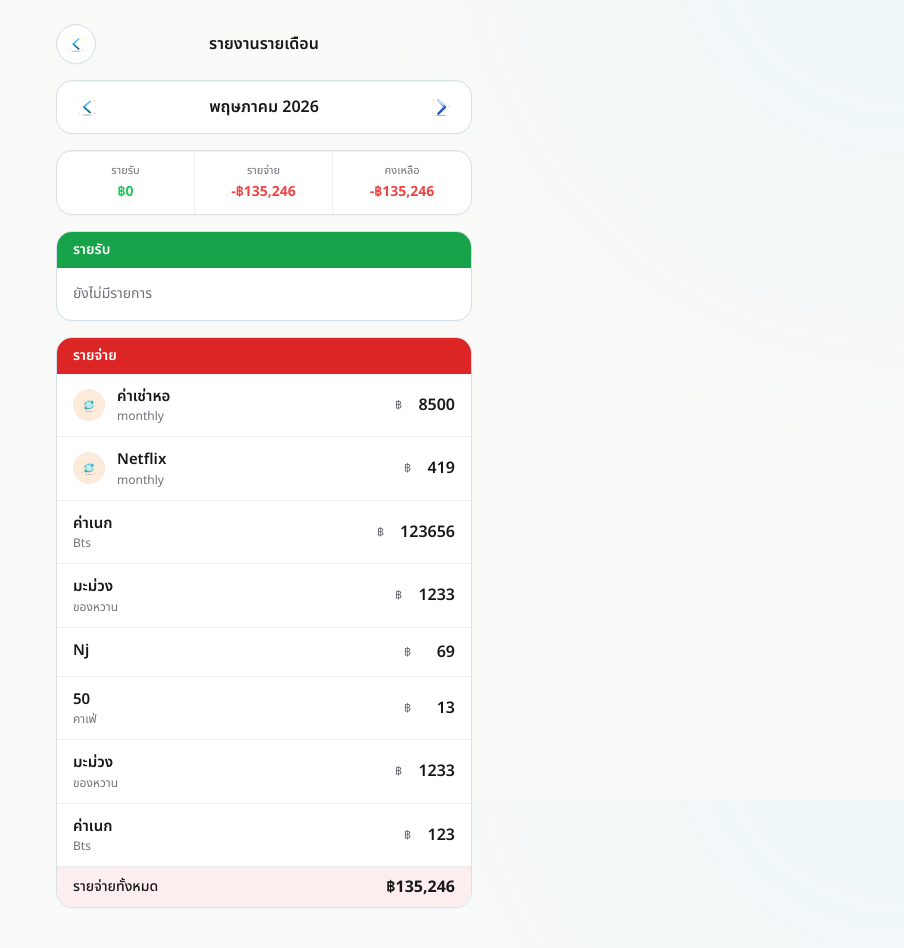
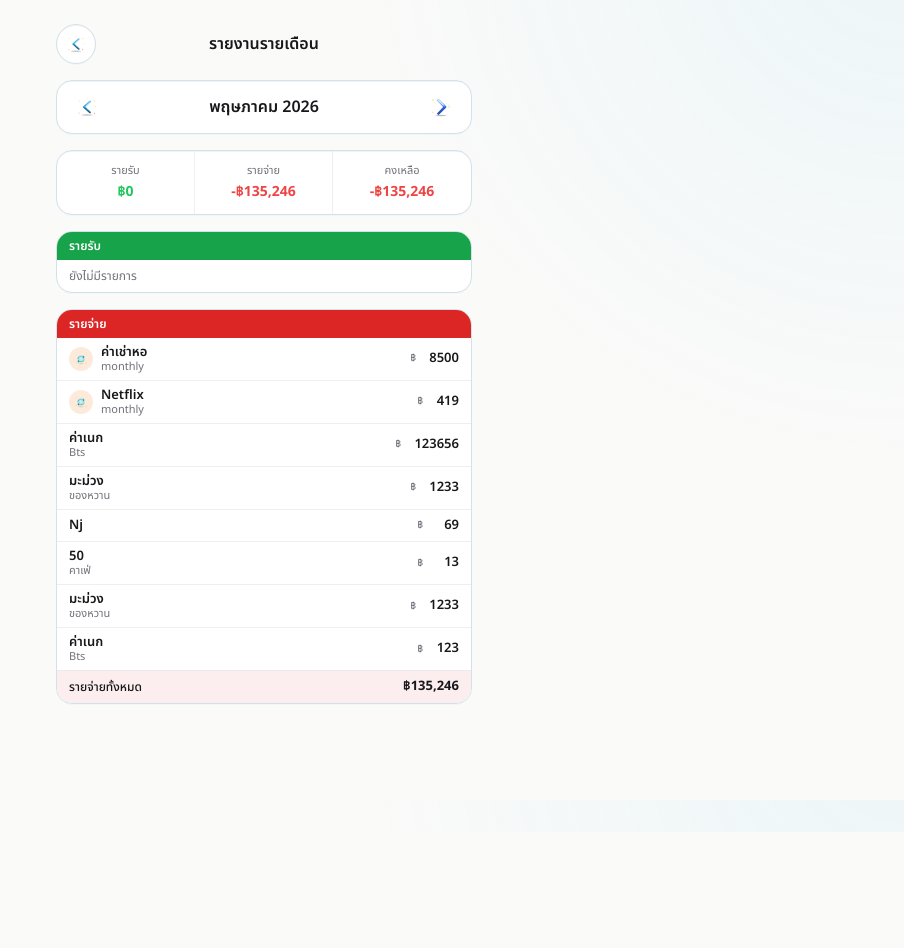
Before and after one commit to Chinnakrit05/jaitang, a Next.js app in the folder app/: page /reports-preview in a window 1280 px wide. Shown: the top 948 px of the page, without its empty margins (376-1280 px from the left). After the commit the page ends 832 px from the top, so only its background shows below. Built offline with nearby package versions, Linux system fonts and the light colour scheme; no server answers.

Commit message:
Reports: tighter rows + smaller text to fit more entries

```diff
--- a/app/src/app/(app)/reports/inline-amount.tsx
+++ b/app/src/app/(app)/reports/inline-amount.tsx
@@ -77,7 +77,7 @@ export function InlineAmount({
         }}
         size={Math.max(3, value.length)}
         className={cn(
-          "bg-transparent text-right font-semibold tabular-nums focus:outline-none focus:bg-(--card) focus:px-1 focus:rounded transition",
+          "bg-transparent text-right font-semibold tabular-nums text-[13px] focus:outline-none focus:bg-(--card) focus:px-1 focus:rounded transition",
           error ? "text-(--expense)" : "text-(--foreground)"
         )}
       />
--- a/app/src/app/(app)/reports/page.tsx
+++ b/app/src/app/(app)/reports/page.tsx
@@ -224,14 +224,14 @@ function ReportSection({
   return (
     <section className="rounded-2xl border border-(--border) overflow-hidden bg-(--card)">
       <header
-        className="px-4 py-2 text-white font-semibold text-sm"
+        className="px-3 py-1.5 text-white font-semibold text-xs"
         style={{ background: headerColor }}
       >
         {title}
       </header>
 
       {isEmpty ? (
-        <p className="px-4 py-4 text-sm text-(--muted)">{emptyLabel}</p>
+        <p className="px-3 py-2 text-xs text-(--muted)">{emptyLabel}</p>
       ) : (
         <ul className="divide-y divide-(--border)/60">
           {/* Recurring rules first — surfaces the "expected" line items
@@ -248,13 +248,13 @@ function ReportSection({
 
       {!isEmpty && (
         <div
-          className="px-4 py-2 flex items-center justify-between border-t border-(--border)/60"
+          className="px-3 py-1.5 flex items-center justify-between border-t border-(--border)/60"
           style={{
             background: `color-mix(in srgb, ${headerColor} 8%, var(--card))`,
           }}
         >
-          <span className="text-sm font-medium">{totalLabel}</span>
-          <span className="font-bold tabular-nums">
+          <span className="text-xs font-medium">{totalLabel}</span>
+          <span className="font-bold tabular-nums text-[13px]">
             {currency === "THB" ? "฿" : currency}
             {Math.round(total).toLocaleString()}
           </span>
@@ -279,10 +279,10 @@ function TxRow({ tx, currency }: { tx: Tx; currency: string }) {
   }
 
   return (
-    <li className="flex items-center gap-3 px-4 py-3">
+    <li className="flex items-center gap-2 px-3 py-1.5">
       <div className="flex-1 min-w-0">
-        <p className="font-semibold text-[15px] truncate">{primary}</p>
-        {sub && <p className="text-xs text-(--muted) truncate">{sub}</p>}
+        <p className="font-semibold text-[13px] leading-tight truncate">{primary}</p>
+        {sub && <p className="text-[11px] text-(--muted) leading-tight truncate">{sub}</p>}
       </div>
       <InlineAmount
         initial={tx.amount}
@@ -305,20 +305,20 @@ function RuleRow({ rule, currency }: { rule: Rule; currency: string }) {
   }
 
   return (
-    <li className="flex items-center gap-3 px-4 py-3">
+    <li className="flex items-center gap-2 px-3 py-1.5">
       <span
-        className="h-8 w-8 rounded-full flex items-center justify-center shrink-0"
+        className="h-6 w-6 rounded-full flex items-center justify-center shrink-0"
         style={{
           background: "color-mix(in srgb, #F9D5B4 50%, var(--card))",
         }}
         title="recurring"
         aria-label="recurring"
       >
-        <EmojiOrIcon value={rule.category?.icon} fallback="recurring" size={16} />
+        <EmojiOrIcon value={rule.category?.icon} fallback="recurring" size={12} />
       </span>
       <div className="flex-1 min-w-0">
-        <p className="font-semibold text-[15px] truncate">{primary}</p>
-        <p className="text-xs text-(--muted) truncate">
+        <p className="font-semibold text-[13px] leading-tight truncate">{primary}</p>
+        <p className="text-[11px] text-(--muted) leading-tight truncate">
           {sub || rule.period}
         </p>
       </div>
--- a/app/src/app/reports-preview/page.tsx
+++ b/app/src/app/reports-preview/page.tsx
@@ -174,13 +174,13 @@ function ReportSection({
   return (
     <section className="rounded-2xl border border-(--border) overflow-hidden bg-(--card)">
       <header
-        className="px-4 py-2 text-white font-semibold text-sm"
+        className="px-3 py-1.5 text-white font-semibold text-xs"
         style={{ background: headerColor }}
       >
         {title}
       </header>
       {isEmpty ? (
-        <p className="px-4 py-4 text-sm text-(--muted)">{emptyLabel}</p>
+        <p className="px-3 py-2 text-xs text-(--muted)">{emptyLabel}</p>
       ) : (
         <ul className="divide-y divide-(--border)/60">
           {rules.map((r) => (
@@ -193,13 +193,13 @@ function ReportSection({
       )}
       {!isEmpty && (
         <div
-          className="px-4 py-2 flex items-center justify-between border-t border-(--border)/60"
+          className="px-3 py-1.5 flex items-center justify-between border-t border-(--border)/60"
           style={{
             background: `color-mix(in srgb, ${headerColor} 8%, var(--card))`,
           }}
         >
-          <span className="text-sm font-medium">{totalLabel}</span>
-          <span className="font-bold tabular-nums">
+          <span className="text-xs font-medium">{totalLabel}</span>
+          <span className="font-bold tabular-nums text-[13px]">
             ฿{Math.round(total).toLocaleString()}
           </span>
         </div>
@@ -211,32 +211,32 @@ function ReportSection({
 function PreviewRow({ row, recurring }: { row: Row; recurring?: boolean }) {
   const [v, setV] = useState(String(row.amount));
   return (
-    <li className="flex items-center gap-3 px-4 py-3">
+    <li className="flex items-center gap-2 px-3 py-1.5">
       {recurring && (
         <span
-          className="h-8 w-8 rounded-full flex items-center justify-center shrink-0"
+          className="h-6 w-6 rounded-full flex items-center justify-center shrink-0"
           style={{
             background: "color-mix(in srgb, #F9D5B4 50%, var(--card))",
           }}
         >
-          <EmojiOrIcon value={null} fallback="recurring" size={16} />
+          <EmojiOrIcon value={null} fallback="recurring" size={12} />
         </span>
       )}
       <div className="flex-1 min-w-0">
-        <p className="font-semibold text-[15px] truncate">{row.primary}</p>
+        <p className="font-semibold text-[13px] leading-tight truncate">{row.primary}</p>
         {row.sub && (
-          <p className="text-xs text-(--muted) truncate">{row.sub}</p>
+          <p className="text-[11px] text-(--muted) leading-tight truncate">{row.sub}</p>
         )}
       </div>
       <span className="inline-flex items-center gap-0.5 tabular-nums">
-        <span className="text-(--muted) text-xs">฿</span>
+        <span className="text-(--muted) text-[10px]">฿</span>
         <input
           type="text"
           inputMode="decimal"
           value={v}
           onChange={(e) => setV(e.target.value.replace(/[^\d.]/g, ""))}
           size={Math.max(3, v.length)}
-          className="bg-transparent text-right font-semibold tabular-nums focus:outline-none focus:bg-(--background) focus:px-1 focus:rounded transition"
+          className="bg-transparent text-right font-semibold tabular-nums text-[13px] focus:outline-none focus:bg-(--background) focus:px-1 focus:rounded transition"
         />
       </span>
     </li>
```
